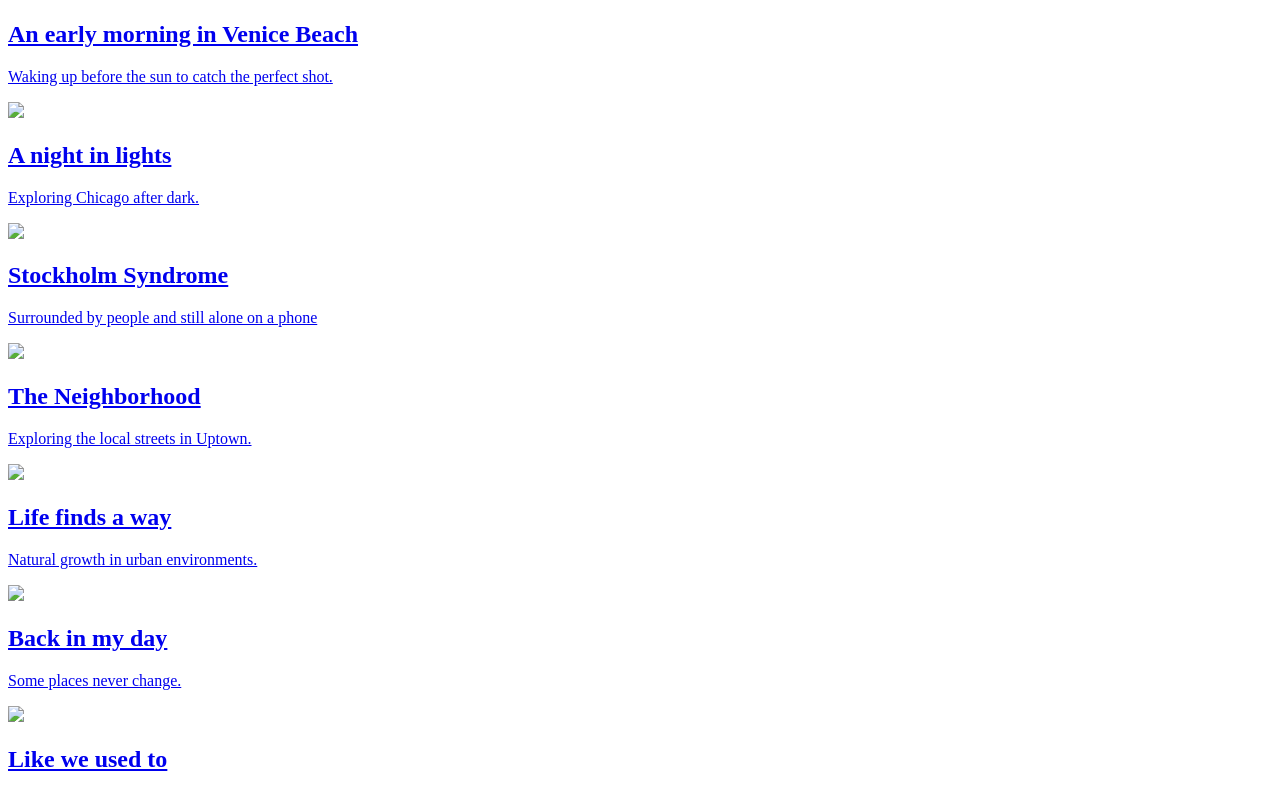
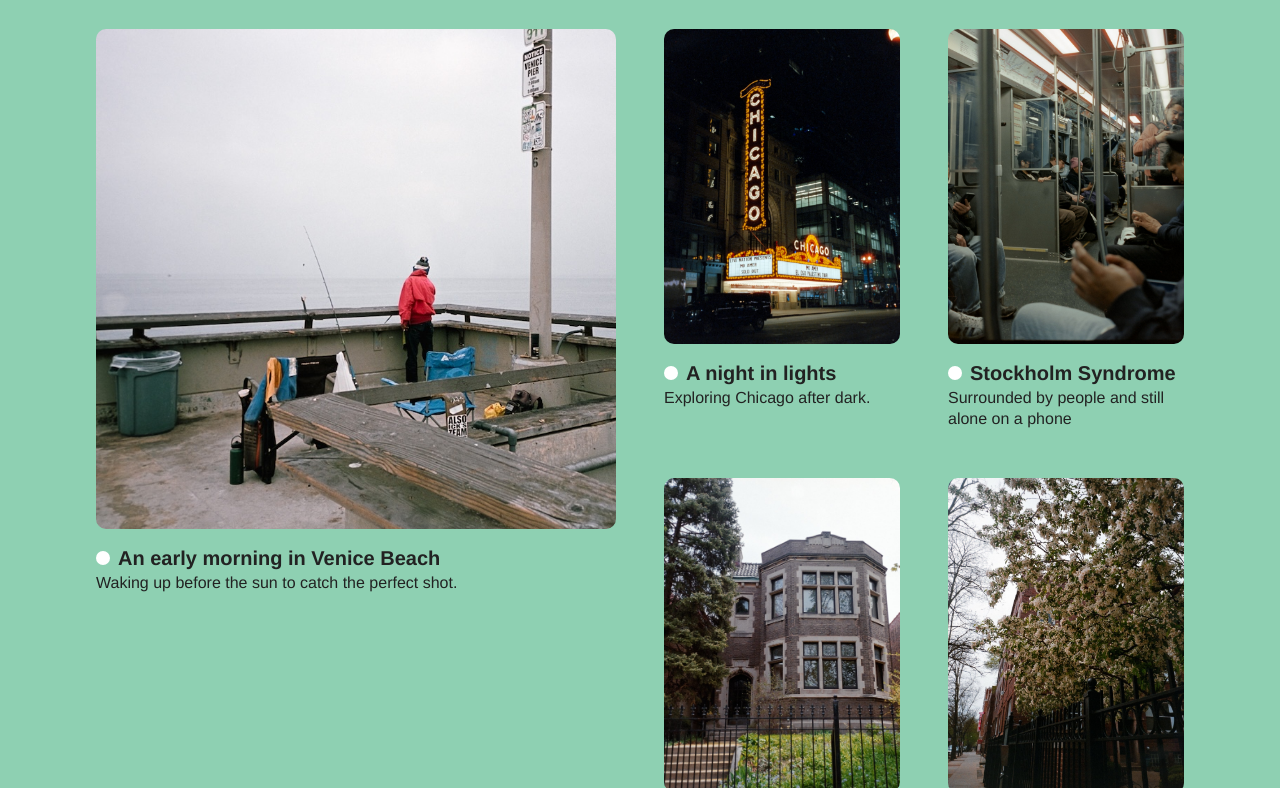
Before and after one commit to HenrySabio/vanilla-demo-webTransisions, a plain HTML site: page index.html in a window 1280 px wide. Shown: the part 99-887 px from the top of the page. Drawn offline with Linux system fonts and the light colour scheme; the site is published under a folder, as on GitHub Pages, so addresses that start at the root find nothing.

Commit message:
fix: fixed relative paths and img styles for gh pages

```diff
--- a/css/style.css
+++ b/css/style.css
@@ -100,6 +100,9 @@ div.main .sticky {
 }
 
 section img {
+  max-width: 100%;
+  height: auto;
+  display: block;
   transition: transform 0.25s;
 }
 
--- a/index.html
+++ b/index.html
@@ -7,14 +7,14 @@
 
   <title>Henrys Photobook</title>
 
-  <link href="/css/vendor/_base.css" rel="stylesheet">
-  <link href="/css/style.css" rel="stylesheet">
+  <link href="css/vendor/_base.css" rel="stylesheet">
+  <link href="css/style.css" rel="stylesheet">
 </head>
 
 <body>
 
   <header>
-    <a href="/">
+    <a href="index.html">
       <h1>Henry's Photobook</h1>
     </a>
   </header>
@@ -24,58 +24,58 @@
 
       <section class="blog-index">
         <div class="main">
-          <a href="/story.html" class="sticky">
+          <a href="story.html" class="sticky">
             <div class="image">
-              <img src="/img/hsabiofilm-1.jpg">
+              <img src="img/hsabiofilm-1.jpg">
             </div>
             <h2>An early morning in Venice Beach</h2>
             <p>Waking up before the sun to catch the perfect shot.</p>
           </a>
         </div>
 
-        <a href="/story.html">
+        <a href="story.html">
           <div class="image">
-            <img src="/img/hsabiofilm-2.jpg">
+            <img src="img/hsabiofilm-2.jpg">
           </div>
           <h2>A night in lights</h2>
           <p>Exploring Chicago after dark.</p>
         </a>
 
-        <a href="/story.html">
+        <a href="story.html">
           <div class="image">
-            <img src="/img/hsabiofilm-7.jpg">
+            <img src="img/hsabiofilm-7.jpg">
           </div>
           <h2>Stockholm Syndrome</h2>
           <p>Surrounded by people and still alone on a phone</p>
         </a>
 
-        <a href="/story.html">
+        <a href="story.html">
           <div class="image">
-            <img src="/img/hsabiofilm-4.jpg">
+            <img src="img/hsabiofilm-4.jpg">
           </div>
           <h2>The Neighborhood</h2>
           <p>Exploring the local streets in Uptown.</p>
         </a>
 
-        <a href="/story.html">
+        <a href="story.html">
           <div class="image">
-            <img src="/img/hsabiofilm-5.jpg">
+            <img src="img/hsabiofilm-5.jpg">
           </div>
           <h2>Life finds a way</h2>
           <p>Natural growth in urban environments.</p>
         </a>
 
-        <a href="/story.html">
+        <a href="story.html">
           <div class="image">
-            <img src="/img/hsabiofilm-6.jpg">
+            <img src="img/hsabiofilm-6.jpg">
           </div>
           <h2>Back in my day</h2>
           <p>Some places never change.</p>
         </a>
 
-        <a href="/story.html">
+        <a href="story.html">
           <div class="image">
-            <img src="/img/hsabiofilm-3.jpg">
+            <img src="img/hsabiofilm-3.jpg">
           </div>
           <h2>Like we used to</h2>
           <p>Timeless attractions in a digital age.</p>
@@ -106,9 +106,9 @@
 
 </body>
 
-<script src="/js/barba.js"></script>
-<script src="/js/gsap.js"></script>
-<script src="/js/imagesloaded.js"></script>
-<script src="/js/scripts.js"></script>
+<script src="js/barba.js"></script>
+<script src="js/gsap.js"></script>
+<script src="js/imagesloaded.js"></script>
+<script src="js/scripts.js"></script>
 
 </html>
```
Also changed, not shown: story.html (+4 -4 lines).
